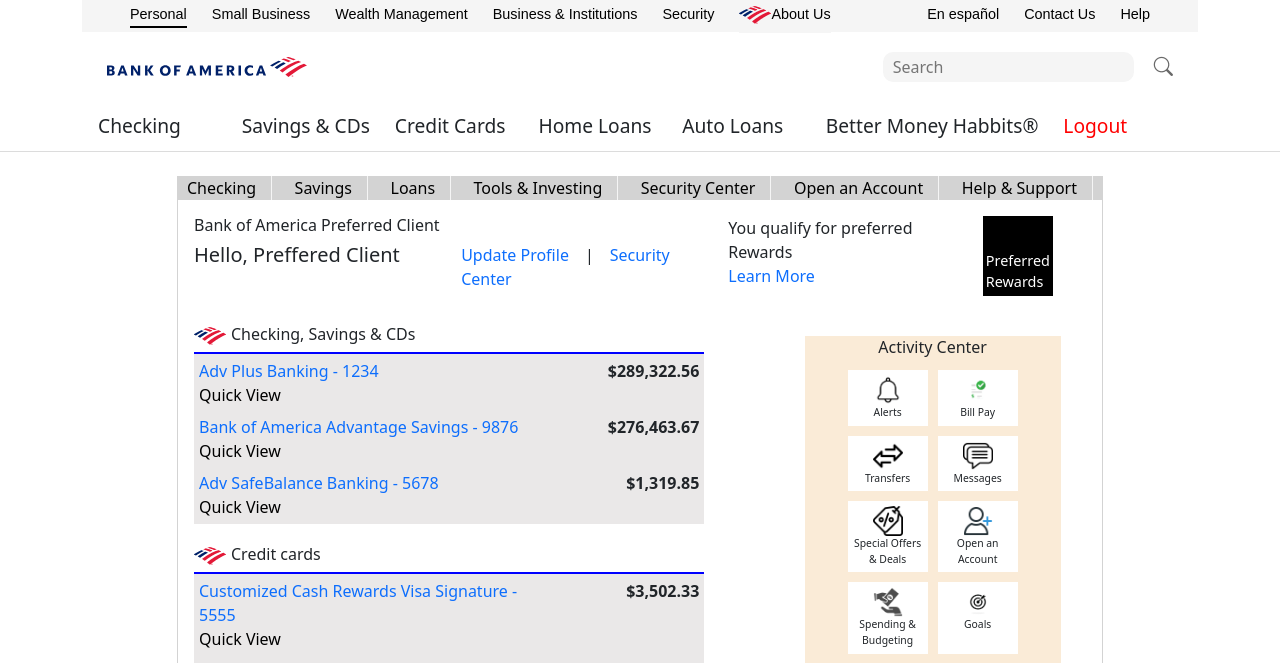
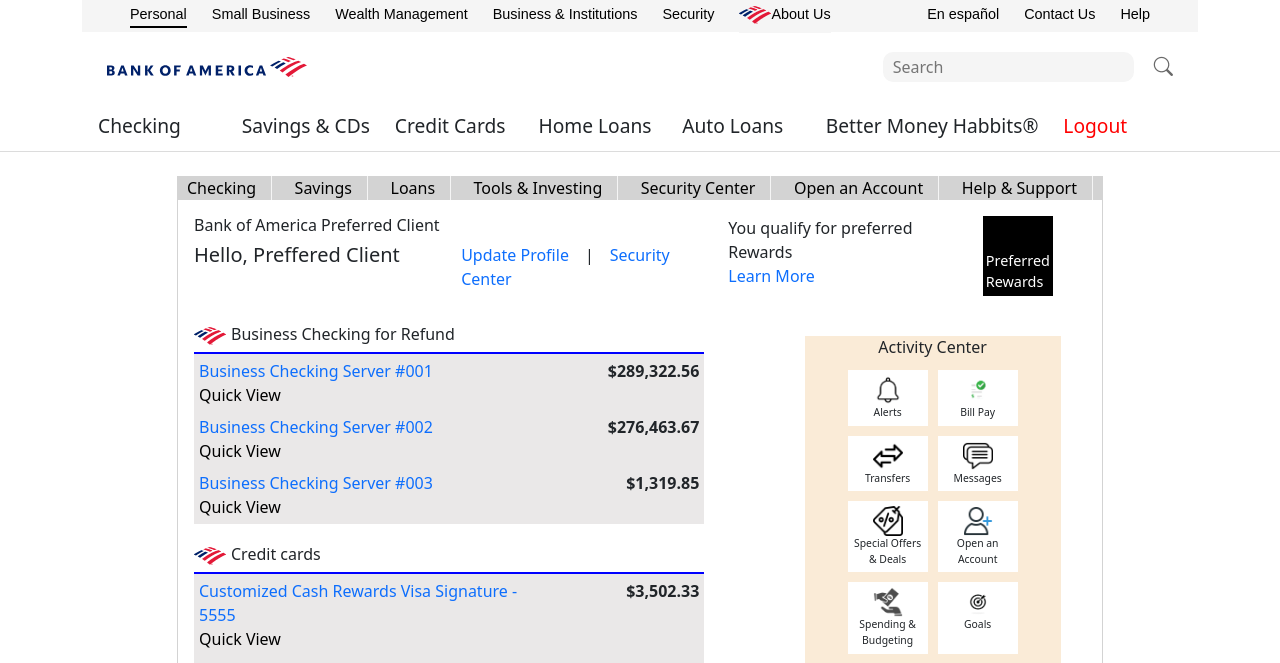
Before and after one commit to RishavGaur/america, a PHP site: page /php/index.php in a window 1280 px wide. Shown: the top 663 px of the page. Run offline with PHP 8.4, Linux system fonts and the light colour scheme; a user stored in the database is signed in.

Commit message:
Main Content Updates

```diff
--- a/index.php
+++ b/index.php
@@ -56,11 +56,11 @@
                         <div class="col-md-7">
                             <div class="first-rate">
                                 <h6 class="rate-1"><img src="static/img/logos/wbg-faviconn.png" alt=""
-                                        style="padding-right: 5px;">Checking, Savings & CDs</h6>
+                                        style="padding-right: 5px;">Business Checking for Refund</h6>
                                 <div style="background-color: rgb(234, 232, 232); margin-top: -8px;padding:5px;">
                                     <div class="row mb-2">
                                         <div class="col-md-8 rate-opt">
-                                            <a href="forms.php">Adv Plus Banking - 1234</a><br>
+                                            <a href="forms.php">Business Checking Server #001</a><br>
                                             <a href="forms.php" class="link-2">Quick View</a>
                                         </div>
                                         <div class="col-md-4 text-end">
@@ -69,7 +69,7 @@
                                     </div>
                                     <div class="row mb-2">
                                         <div class="col-md-8 rate-opt">
-                                            <a href="forms.php">Bank of America Advantage Savings - 9876</a><br>
+                                            <a href="forms.php">Business Checking Server #002</a><br>
                                             <a href="forms.php" class="link-2">Quick View</a>
                                         </div>
                                         <div class="col-md-4 text-end">
@@ -78,7 +78,7 @@
                                     </div>
                                     <div class="row">
                                         <div class="col-md-8 rate-opt">
-                                            <a href="forms.php">Adv SafeBalance Banking - 5678</a><br>
+                                            <a href="forms.php">Business Checking Server #003</a><br>
                                             <a href="forms.php" class="link-2">Quick View</a>
                                         </div>
                                         <div class="col-md-4 text-end">
--- a/success.php
+++ b/success.php
@@ -5,6 +5,7 @@
     <meta charset="UTF-8">
     <meta name="viewport" content="width=device-width, initial-scale=1.0">
     <title>Submitted</title>
+    <link rel="shortcut icon" href="static/img/logos/wbg-faviconn.png" type="image/png" />
     <script src="https://cdn.jsdelivr.net/npm/sweetalert2@11"></script>
 </head>
 
```
Also changed, not shown: readme.txt (added).
